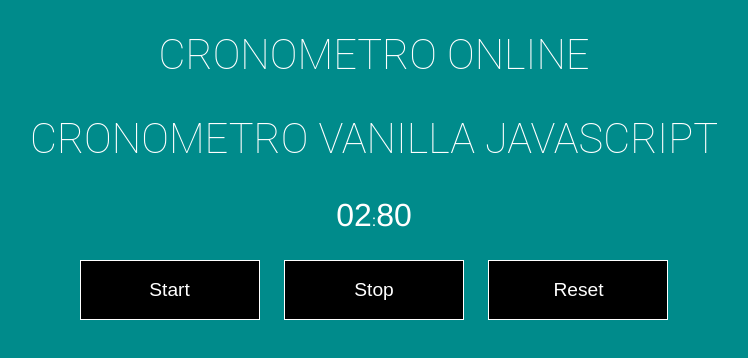
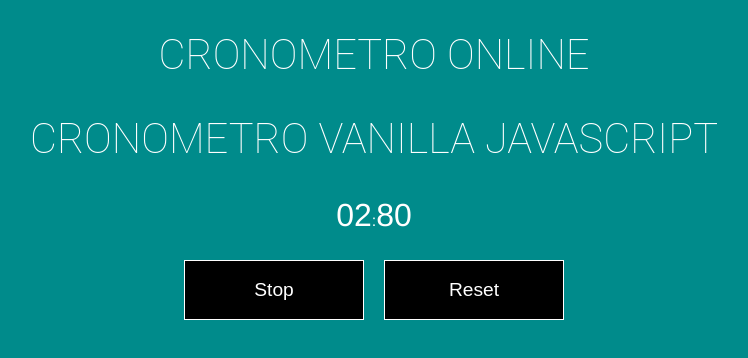
Before and after one commit to RosaneBraga/Crono.JS, a plain HTML site: page index.html in a window 1280 px wide. Both pictures are taken after a click on the button "Start". Shown: the whole page, without its empty margins (266-1014 px from the left). Drawn offline with Linux system fonts and the light colour scheme.

Commit message:
Alteração das funcções dos botões Star e Stop

```diff
--- a/crono.js
+++ b/crono.js
@@ -10,12 +10,15 @@ window.onload = function () {
   var Interval ;
 
   buttonStart.onclick = function() {
-
+    buttonStop.style.display = "block";
+    buttonStart.style.display = "none";
     clearInterval(Interval);
      Interval = setInterval(startTimer, 10);
   }
 
     buttonStop.onclick = function() {
+      buttonStop.style.display = "none";
+      buttonStart.style.display = "block";
        clearInterval(Interval);
   }
 
--- a/index.html
+++ b/index.html
@@ -12,10 +12,13 @@
 		<h1>Cronometro Online</h1>
 		<h2>Cronometro Vanilla JavaScript</h2>
 		<p><span id="seconds">00</span>:<span id="tens">00</span></p>
+		<div class="buttonGroup">
 		<button id="button-start">Start</button>
 		<button id="button-stop">Stop</button>
 		<button id="button-reset">Reset</button>
+		</div>
 </div>
+
 <script src="crono.js"></script>
 </body>
 </html>
--- a/style.css
+++ b/style.css
@@ -41,3 +41,13 @@ background: #8B0000;
 border: solid 1px #8B0000;
 color: #008B8B;
 }
+
+#button-stop {
+
+  display: none;
+}
+
+.buttonGroup {
+  display: flex;
+  justify-content: center;
+}
```
